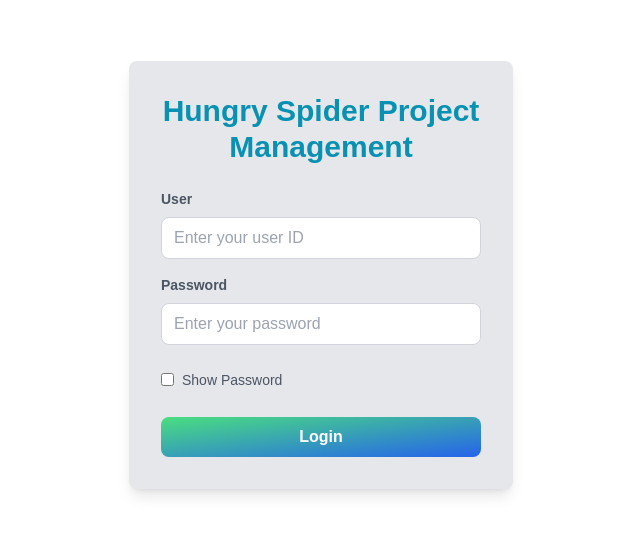
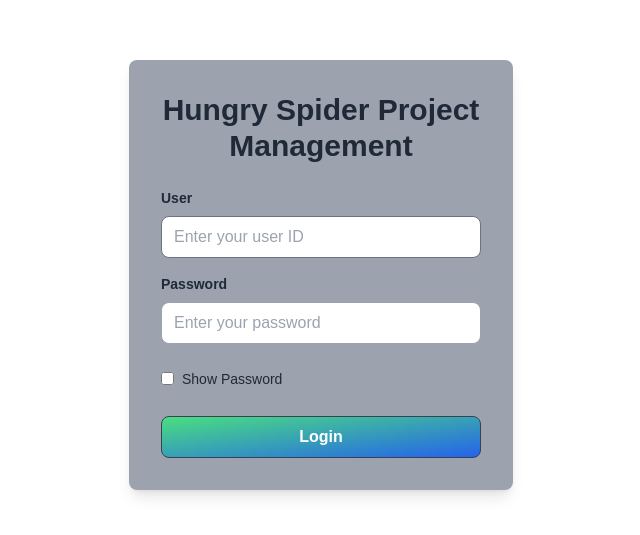
Before and after one commit to JaydenDaniello/475DBProject, a Next.js app: page / in a window 1280 px wide. Shown: the part 125-660 px from the top of the page, without its empty margins (319-959 px from the left). Built offline with nearby package versions, Linux system fonts and the light colour scheme.

Commit message:
Changed color scheme of login page

```diff
--- a/app/page.tsx
+++ b/app/page.tsx
@@ -37,16 +37,16 @@ const Login = () => {
 
   return (
     <div className="flex justify-center items-center min-h-screen">
-  <div className="bg-gray-200 p-8 rounded-lg shadow-lg w-full max-w-sm">
-    <h2 className="text-3xl font-bold text-center mb-6 text-cyan-600">Hungry Spider Project Management</h2>
+  <div className="bg-gray-400 p-8 rounded-lg shadow-lg w-full max-w-sm">
+    <h2 className="text-3xl font-bold text-center mb-6 text-gray-800">Hungry Spider Project Management</h2>
 
     <form>
       <div className="mb-4">
-        <label className="block text-gray-600 text-sm font-semibold mb-2" htmlFor="user">
+        <label className="block text-gray-800 text-sm font-semibold mb-2" htmlFor="user">
           User
         </label>
         <input
-          className="text-black w-full px-3 py-2 border border-gray-300 rounded-lg focus:outline-none focus:ring-2 focus:ring-cyan-500"
+          className="text-black w-full px-3 py-2 border border-gray-500 rounded-lg focus:outline-none focus:ring-2 focus:ring-cyan-500"
           type="user"
           id="user"
           placeholder="Enter your user ID"
@@ -54,11 +54,11 @@ const Login = () => {
       </div>
 
       <div className="mb-6">
-            <label className="block text-gray-600 text-sm font-semibold mb-2" htmlFor="password">
+            <label className="block text-gray-800 text-sm font-semibold mb-2" htmlFor="password">
               Password
             </label>
             <input
-              className="text-black w-full px-3 py-2 border border-gray-300 rounded-lg focus:outline-none focus:ring-2 focus:ring-cyan-500"
+              className="text-black w-full px-3 py-2 border border-gray-400 rounded-lg focus:outline-none focus:ring-2 focus:ring-cyan-500"
               type={showPassword ? 'text' : 'password'}
               id="password"
               placeholder="Enter your password"
@@ -73,13 +73,13 @@ const Login = () => {
                 onChange={togglePasswordVisibility}
                 checked={showPassword}
               />
-              <span className="ml-2 text-gray-600 text-sm">Show Password</span>
+              <span className="ml-2 text-gray-800 text-sm">Show Password</span>
             </label>
           </div>
 
       <button
         type="submit"
-        className="bg-gradient-to-br from-green-400 to-blue-600 hover:bg-gradient-to-bl text-white font-bold py-2 px-4 rounded-lg w-full"
+        className="bg-gradient-to-br from-green-400 to-blue-600 border border-gray-700 hover:bg-gradient-to-bl text-white font-bold py-2 px-4 rounded-lg w-full"
       >
         Login
       </button>
```
